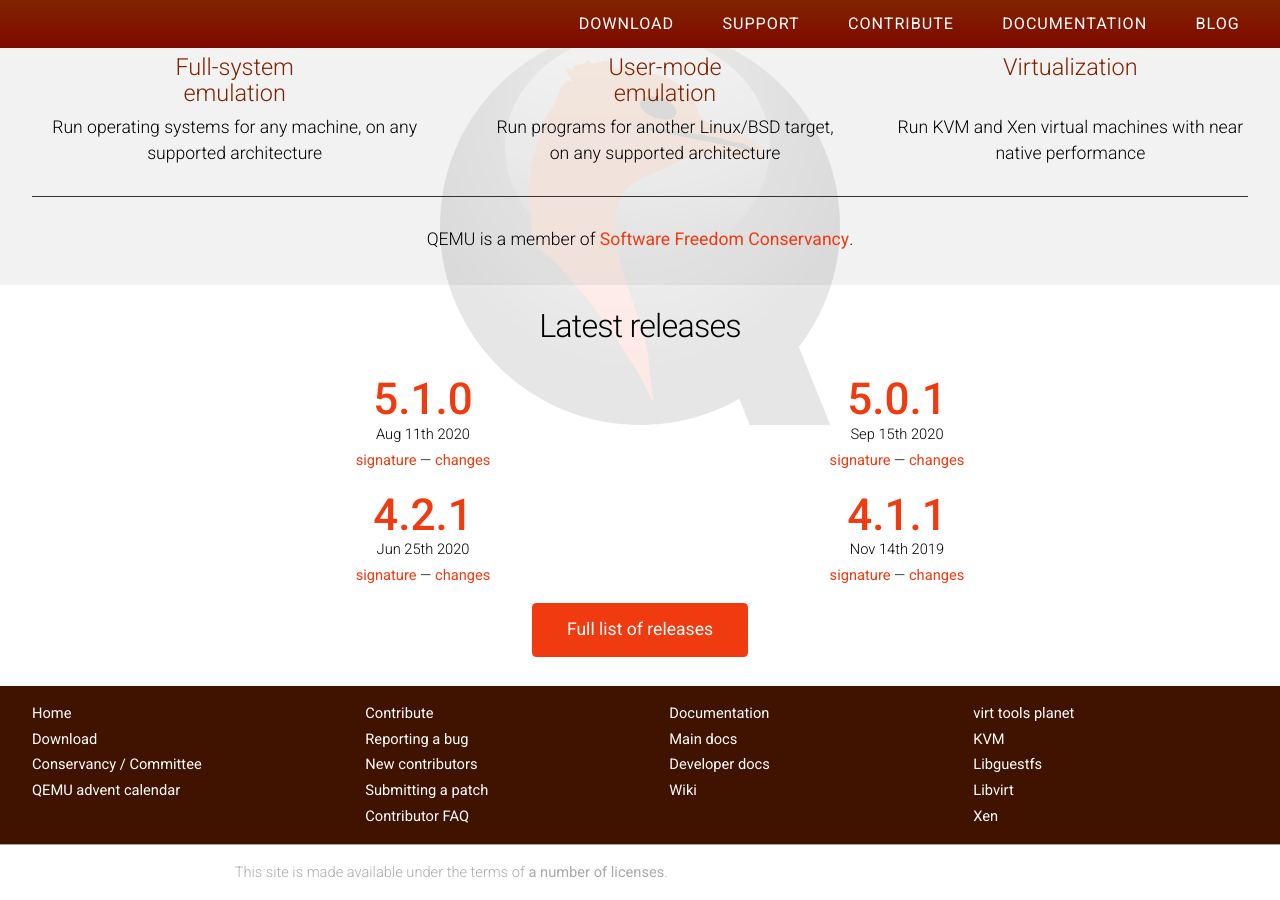
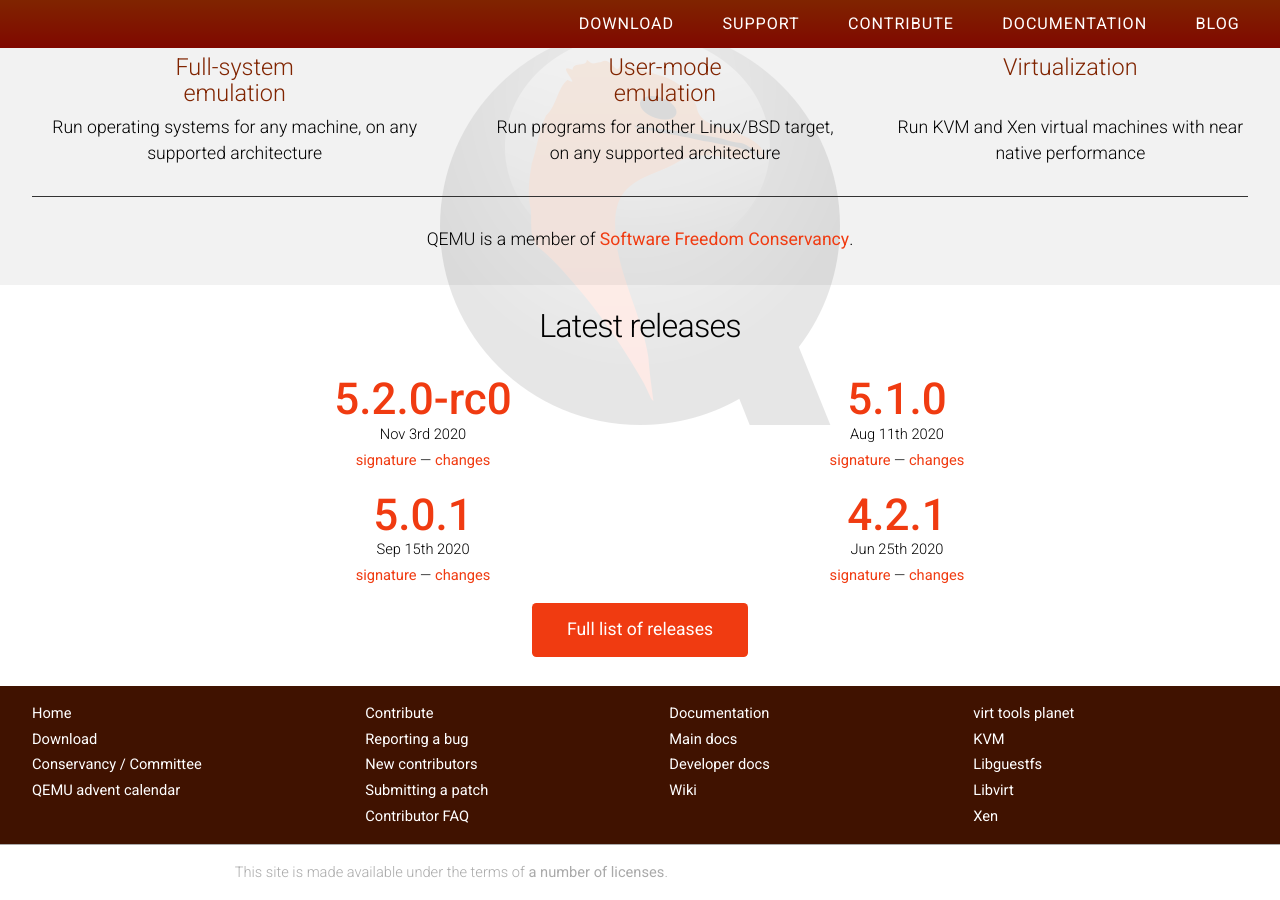
Before and after one commit to qemu/qemu-web, a Jekyll site: the page built from index.html, in a window 1280 px wide and 900 px high, scrolled down 685 px. Built offline with Jekyll 4.4.1, drawn with Linux system fonts in a browser that asks for light colours; nearby versions of some CDN libraries.

Commit message:
add v5.2.0-rc0

```diff
--- a/_data/releases.yml
+++ b/_data/releases.yml
@@ -1,3 +1,6 @@
+- branch: "5.2"
+  patch: 0-rc0
+  date: "Nov 3rd 2020"
 - branch: "5.1"
   patch: 0
   date: "Aug 11th 2020"
```
